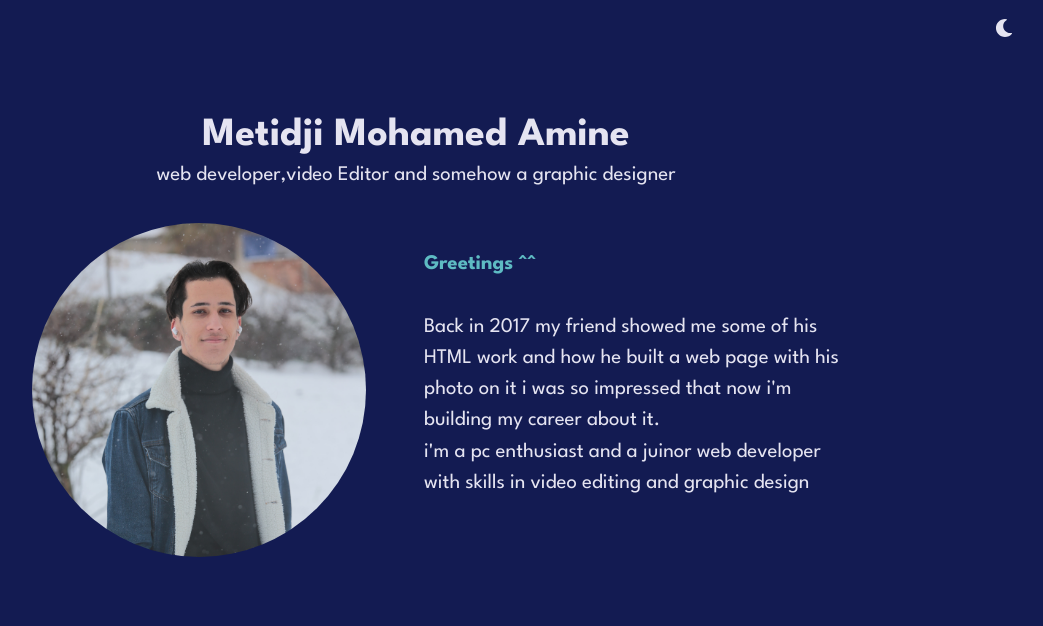
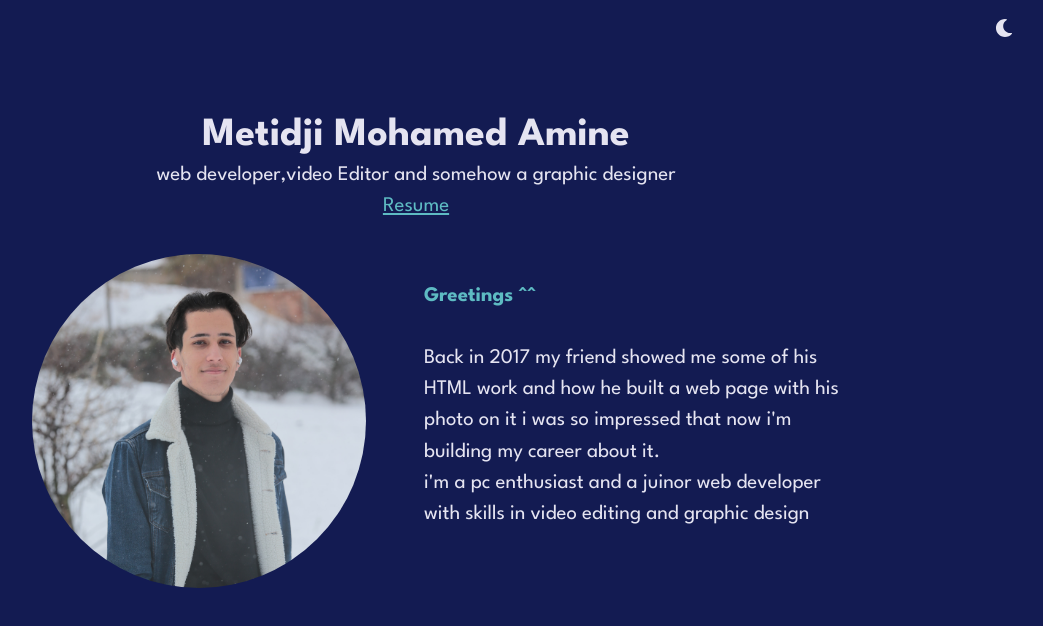
Before and after one commit to momo56710/portfolio, a React (Create React App) app: page /home in a window 1280 px wide. Shown: the top 626 px of the page, without its empty margins (224-1267 px from the left). Built offline with nearby package versions, Linux system fonts and the light colour scheme; the HTML template or start-up script is replaced by a standard one.

Commit message:
adding resume

```diff
--- a/src/Home/Home.jsx
+++ b/src/Home/Home.jsx
@@ -26,6 +26,18 @@ export default function Home() {
           <Text fontSize={'1.3em'} textAlign={'center'}>
             web developer,video Editor and somehow a graphic designer
           </Text>
+          <Text
+            fontSize={'1.3em'} textAlign={'center'}
+            color={useColorModeValue('#5EBBC3', '#131B52')}
+            textDecor={'underline'}
+          >
+            <a
+              href="https://drive.google.com/file/d/1L_H2nOw7ke7W_K3teH6JKCfVL9vyEUK8/view?usp=sharing"
+              target="_blank"
+            >
+              Resume
+            </a>
+          </Text>
           <Grid
             width={{ base: '', md: '70%' }}
             templateColumns={{ base: '1fr', md: '1fr 1fr' }}
@@ -51,13 +63,12 @@ export default function Home() {
                   Greetings ^^
                 </Text>{' '}
                 <br />
-                <Text textAlign={{base : 'center' , md : 'left'}}>
-
+                <Text textAlign={{ base: 'center', md: 'left' }}>
                   Back in 2017 my friend showed me some of his HTML work and how
                   he built a web page with his photo on it i was so impressed
                   that now i'm building my career about it. <br />
-                  i'm a pc enthusiast and a juinor web developer with skills
-                  in video editing and graphic design
+                  i'm a pc enthusiast and a juinor web developer with skills in
+                  video editing and graphic design
                 </Text>
               </Text>
             </Box>
--- a/src/Skills/Skills.jsx
+++ b/src/Skills/Skills.jsx
@@ -21,7 +21,7 @@ export default function Skills() {
           ml={{ base: '0', md: '5em' }}
         >
           <Heading textAlign={'center'} m={'2em'} cursor={'pointer'}>
-            Programing Languages And developing related
+            Programming Languages And developing related
           </Heading>
 
           <Box
@@ -42,7 +42,7 @@ export default function Skills() {
           ml={{ base: '0', md: '5em' }}
         >
           <Heading textAlign={'center'} m={'2em'} cursor={'pointer'}>
-            Softwares
+            Software
           </Heading>
 
           <Box
```
